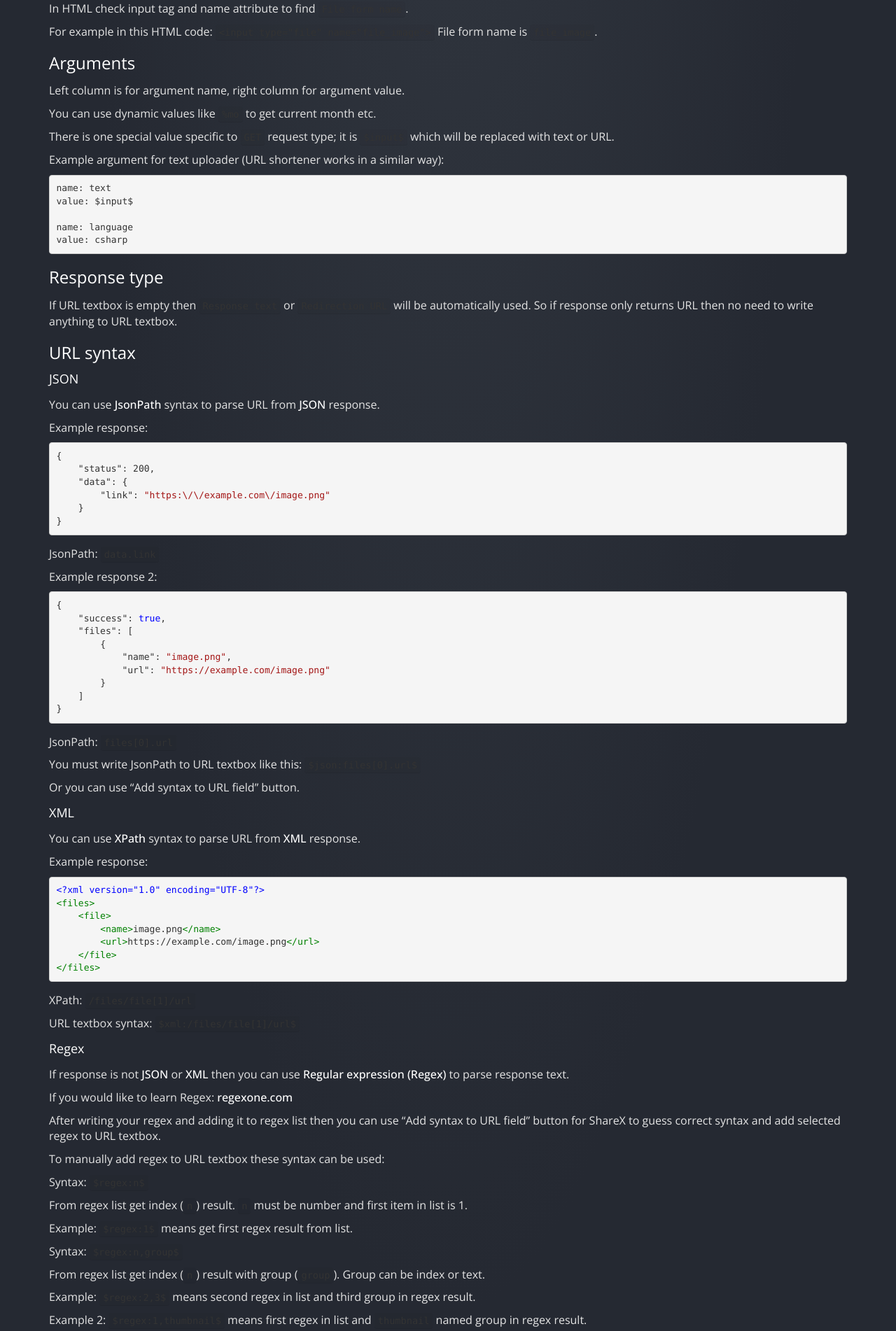
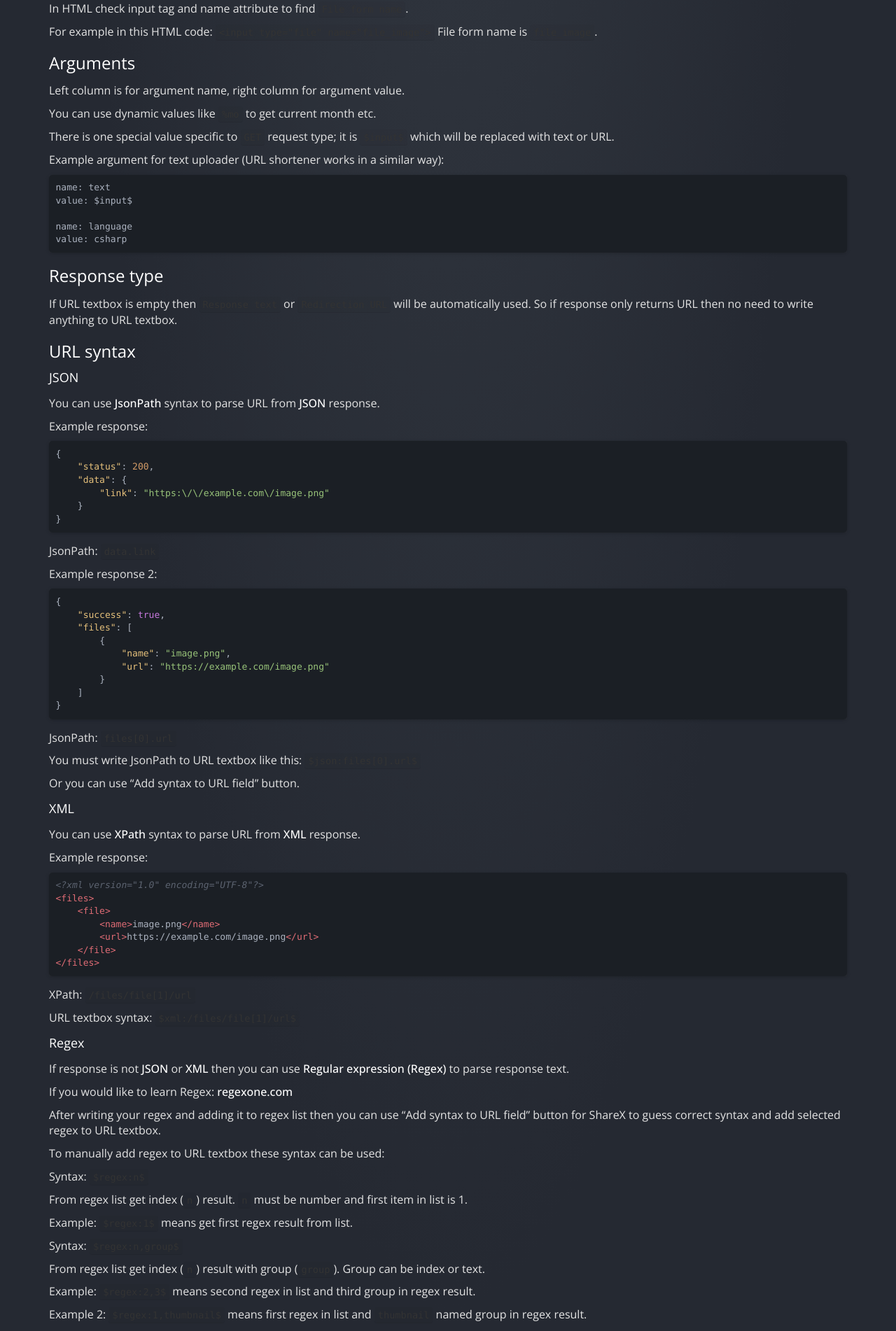
Before and after one commit to ShareX/sharex.github.io, a Jekyll site: the page built from docs/custom-uploader.md, in a window 1280 px wide. Shown: the part 1086-2988 px from the top of the page at 70% size. Built offline with Jekyll 4.4.1, drawn with Linux system fonts in a browser that asks for light colours; nearby versions of some CDN libraries.

Commit message:
Syntax highlighting improvements

```diff
--- a/_sass/highlight.scss
+++ b/_sass/highlight.scss
@@ -1,34 +1,199 @@
-.highlight .hll { background-color: #ffffcc }
-.highlight .c { color: #008000 } /* Comment */
-.highlight .err { border: 1px solid #FF0000 } /* Error */
-.highlight .k { color: #0000ff } /* Keyword */
-.highlight .cm { color: #008000 } /* Comment.Multiline */
-.highlight .cp { color: #0000ff } /* Comment.Preproc */
-.highlight .c1 { color: #008000 } /* Comment.Single */
-.highlight .cs { color: #008000 } /* Comment.Special */
-.highlight .ge { font-style: italic } /* Generic.Emph */
-.highlight .gh { font-weight: bold } /* Generic.Heading */
-.highlight .gp { font-weight: bold } /* Generic.Prompt */
-.highlight .gs { font-weight: bold } /* Generic.Strong */
-.highlight .gu { font-weight: bold } /* Generic.Subheading */
-.highlight .kc { color: #0000ff } /* Keyword.Constant */
-.highlight .kd { color: #0000ff } /* Keyword.Declaration */
-.highlight .kn { color: #0000ff } /* Keyword.Namespace */
-.highlight .kp { color: #0000ff } /* Keyword.Pseudo */
-.highlight .kr { color: #0000ff } /* Keyword.Reserved */
-.highlight .kt { color: #2b91af } /* Keyword.Type */
-.highlight .s { color: #a31515 } /* Literal.String */
-.highlight .nc { color: #2b91af } /* Name.Class */
-.highlight .nt { color: #008000 } /* Name.Tag */
-.highlight .ow { color: #0000ff } /* Operator.Word */
-.highlight .sb { color: #a31515 } /* Literal.String.Backtick */
-.highlight .sc { color: #a31515 } /* Literal.String.Char */
-.highlight .sd { color: #a31515 } /* Literal.String.Doc */
-.highlight .s2 { color: #a31515 } /* Literal.String.Double */
-.highlight .se { color: #a31515 } /* Literal.String.Escape */
-.highlight .sh { color: #a31515 } /* Literal.String.Heredoc */
-.highlight .si { color: #a31515 } /* Literal.String.Interpol */
-.highlight .sx { color: #a31515 } /* Literal.String.Other */
-.highlight .sr { color: #a31515 } /* Literal.String.Regex */
-.highlight .s1 { color: #a31515 } /* Literal.String.Single */
-.highlight .ss { color: #a31515 } /* Literal.String.Symbol */
+.highlight, pre.highlight {
+    background: #282c34;
+    color: #abb2bf
+}
+.highlight pre {
+    background: #282c34
+}
+.highlight .hll {
+    background: #282c34
+}
+.highlight .c {
+    color: #5c6370;
+    font-style: italic
+}
+.highlight .err {
+    color: #960050;
+    background-color: #1e0010
+}
+.highlight .k {
+    color: #c678dd
+}
+.highlight .l {
+    color: #98c379
+}
+.highlight .n {
+    color: #abb2bf
+}
+.highlight .o {
+    color: #abb2bf
+}
+.highlight .p {
+    color: #abb2bf
+}
+.highlight .cm {
+    color: #5c6370;
+    font-style: italic
+}
+.highlight .cp {
+    color: #5c6370;
+    font-style: italic
+}
+.highlight .c1 {
+    color: #5c6370;
+    font-style: italic
+}
+.highlight .cs {
+    color: #5c6370;
+    font-style: italic
+}
+.highlight .ge {
+    font-style: italic
+}
+.highlight .gs {
+    font-weight: 700
+}
+.highlight .kc {
+    color: #c678dd
+}
+.highlight .kd {
+    color: #c678dd
+}
+.highlight .kn {
+    color: #c678dd
+}
+.highlight .kp {
+    color: #c678dd
+}
+.highlight .kr {
+    color: #c678dd
+}
+.highlight .kt {
+    color: #c678dd
+}
+.highlight .ld {
+    color: #98c379
+}
+.highlight .m {
+    color: #d19a66
+}
+.highlight .s {
+    color: #98c379
+}
+.highlight .na {
+    color: #d19a66
+}
+.highlight .nb {
+    color: #e5c07b
+}
+.highlight .nc {
+    color: #e5c07b
+}
+.highlight .no {
+    color: #e5c07b
+}
+.highlight .nd {
+    color: #e5c07b
+}
+.highlight .ni {
+    color: #e5c07b
+}
+.highlight .ne {
+    color: #e5c07b
+}
+.highlight .nf {
+    color: #abb2bf
+}
+.highlight .nl {
+    color: #e5c07b
+}
+.highlight .nn {
+    color: #abb2bf
+}
+.highlight .nx {
+    color: #abb2bf
+}
+.highlight .py {
+    color: #e5c07b
+}
+.highlight .nt {
+    color: #e06c75
+}
+.highlight .nv {
+    color: #e5c07b
+}
+.highlight .ow {
+    font-weight: 700
+}
+.highlight .w {
+    color: #f8f8f2
+}
+.highlight .mf {
+    color: #d19a66
+}
+.highlight .mh {
+    color: #d19a66
+}
+.highlight .mi {
+    color: #d19a66
+}
+.highlight .mo {
+    color: #d19a66
+}
+.highlight .sb {
+    color: #98c379
+}
+.highlight .sc {
+    color: #98c379
+}
+.highlight .sd {
+    color: #98c379
+}
+.highlight .s2 {
+    color: #98c379
+}
+.highlight .se {
+    color: #98c379
+}
+.highlight .sh {
+    color: #98c379
+}
+.highlight .si {
+    color: #98c379
+}
+.highlight .sx {
+    color: #98c379
+}
+.highlight .sr {
+    color: #56b6c2
+}
+.highlight .s1 {
+    color: #98c379
+}
+.highlight .ss {
+    color: #56b6c2
+}
+.highlight .bp {
+    color: #e5c07b
+}
+.highlight .vc {
+    color: #e5c07b
+}
+.highlight .vg {
+    color: #e5c07b
+}
+.highlight .vi {
+    color: #e06c75
+}
+.highlight .il {
+    color: #d19a66
+}
+.highlight .gu {
+    color: #75715e
+}
+.highlight .gd {
+    color: #f92672
+}
+.highlight .gi {
+    color: #a6e22e
+}
--- a/css/main.scss
+++ b/css/main.scss
@@ -527,6 +527,10 @@
     }
 
     pre {
+        border-radius: 5px;
+        background: #1b1f25;
+        box-shadow: 0px 1px 5px rgba(0, 0, 0, 0.2);
+        border: none;
         margin-bottom: 15px;
     }
 
```
Also changed, not shown: docs/dev-builds.md (line endings or trailing spaces).
